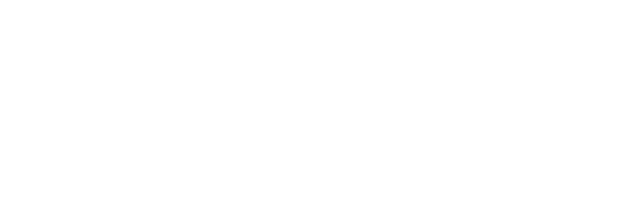
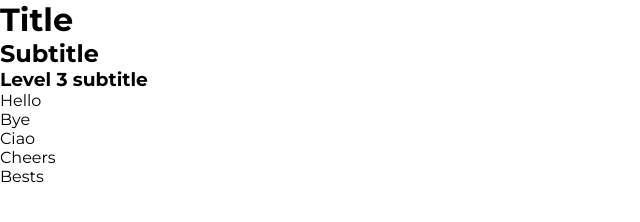
Before and after one commit to cojocaru-dan/View_Around_Us, a website: page client/index.html in a window 1280 px wide. Shown: the whole page, without its empty margins (0-640 px from the left). Drawn offline with Linux system fonts and the light colour scheme.

Commit message:
Add HTML elements using Javascript

```diff
--- a/client/index.html
+++ b/client/index.html
@@ -17,7 +17,13 @@
 <body id="body">
 
   <!-- Write you HTML code after this line -->
+  <!-- <h1 id="title" class="heading">Hello</h1> -->
+  <header id="header">
 
+    <h1>Title</h1>
+    <h2>Subtitle</h2>
+
+  </header>
   <!-- Write you HTML code before this line -->
 
 </body>
--- a/client/public/script.js
+++ b/client/public/script.js
@@ -9,6 +9,17 @@ const loadEvent = function() {
 
   // Write your JavaScript code after this line
 
+  const header3 = document.createElement("h3");
+  const header3Text = document.createTextNode("Level 3 subtitle");
+  header3.appendChild(header3Text);
+
+  const mainHeader = document.getElementById("header");
+  mainHeader.insertAdjacentElement("beforeend", header3);
+
+  const bodyHTML = document.getElementById("body");
+  for (const regard of greetings) {
+    bodyHTML.insertAdjacentHTML("beforeend", divElement(regard));
+  }
 
   // Write your JavaScript code before this line
 
```
